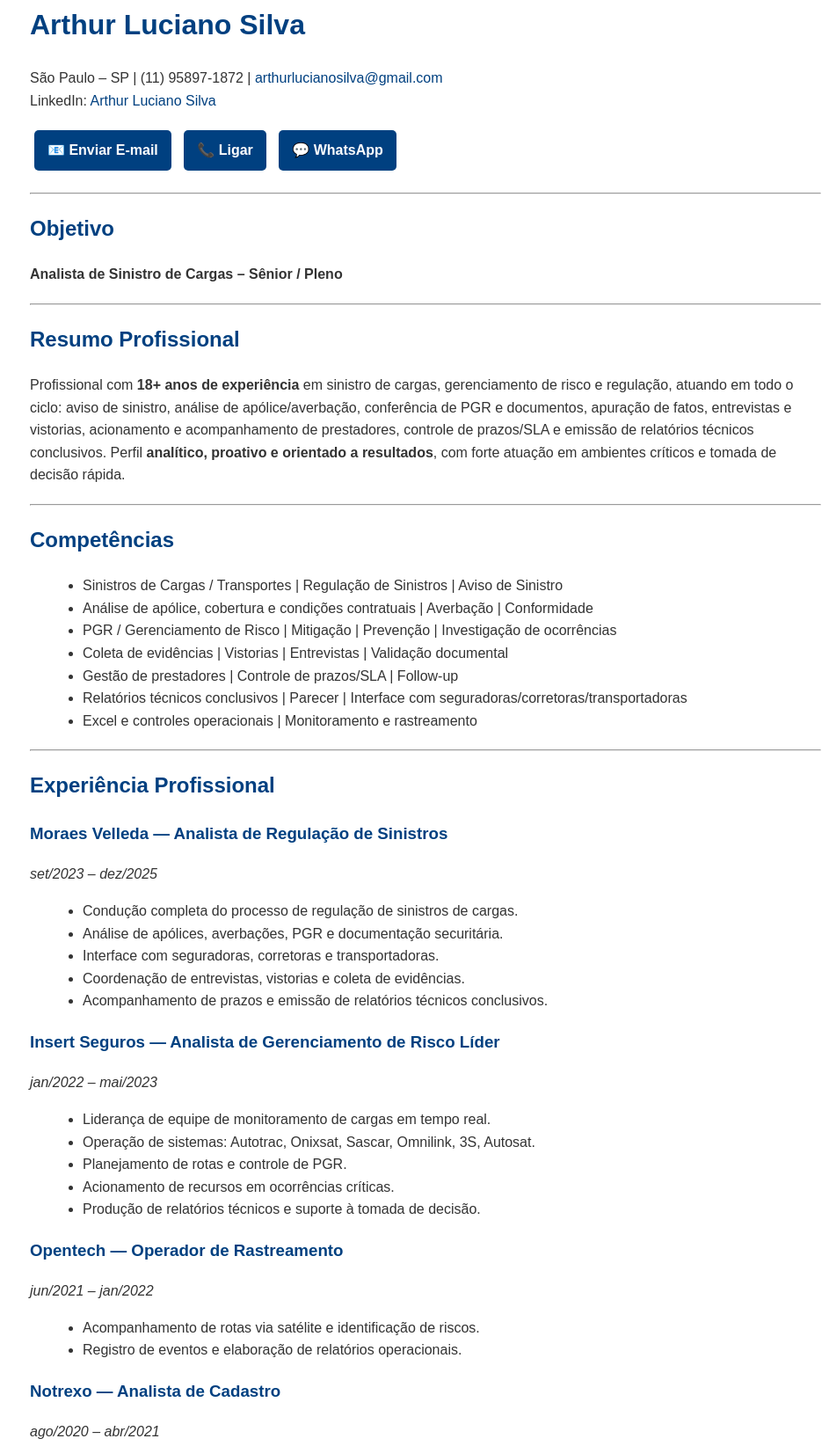
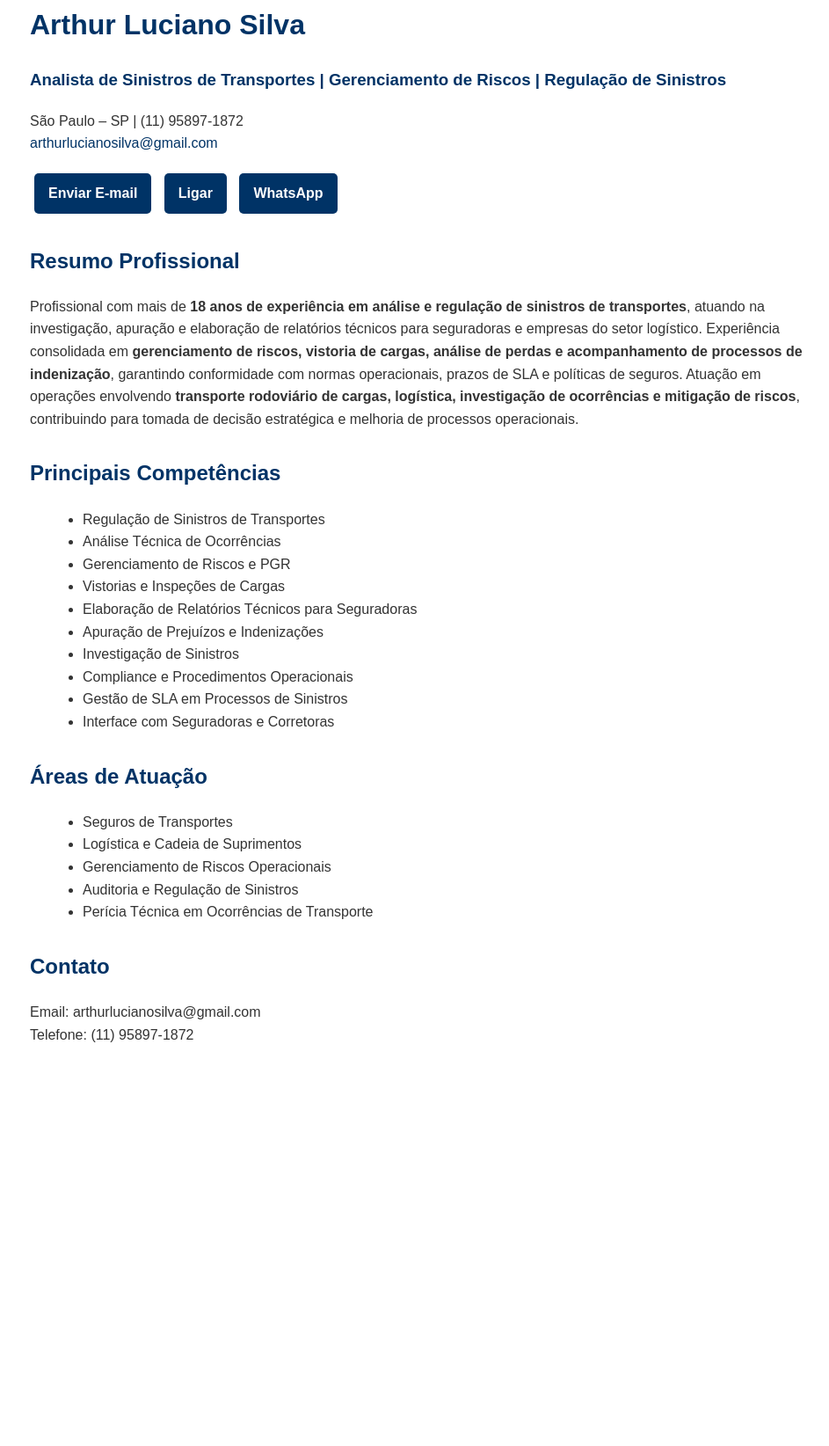
Before and after one commit to apduartte/ArthurLuciano.github.io, a plain HTML site: page index.html in a window 1280 px wide. Shown: the part 38-1682 px from the top of the page at 88% size, without its empty margins (156-1099 px from the left). After the commit the page ends 1263 px from the top, so only its background shows below. Drawn offline with Linux system fonts and the light colour scheme.

Commit message:
Revise index.html for updated profile information
Updated HTML structure and content for Arthur Luciano Silva's professional profile, enhancing meta tags, styles, and sections.

```diff
--- a/index.html
+++ b/index.html
@@ -1,142 +1,154 @@
 <!DOCTYPE html>
 <html lang="pt-BR">
 <head>
+
 <meta charset="UTF-8">
 <meta name="viewport" content="width=device-width, initial-scale=1.0">
-  <title>Arthur Luciano Silva | Analista de Sinistro de Cargas</title>
-  <meta name="description" content="Currículo de Arthur Luciano Silva, Analista de Sinistro de Cargas com 18+ anos de experiência em regulação de sinistros, gerenciamento de risco e relatórios técnicos para seguradoras.">
-  <meta name="keywords" content="Analista de Sinistro, Cargas, Transportes, Regulação de Sinistros, Gerenciamento de Risco, PGR, Vistorias, Seguros, SLA, Relatórios Técnicos">
+
+<title>Arthur Luciano Silva | Analista de Sinistros de Transportes | Gerenciamento de Riscos</title>
+
+<meta name="description" content="Currículo profissional de Arthur Luciano Silva, Analista de Sinistros de Transportes com mais de 18 anos de experiência em regulação de sinistros, gerenciamento de riscos, vistorias de cargas e elaboração de relatórios técnicos para seguradoras.">
+
+<meta name="keywords" content="Analista de Sinistros, Sinistros de Transportes, Regulação de Sinistros, Gerenciamento de Riscos, PGR, Seguros de Transportes, Vistorias de Cargas, Análise Técnica de Sinistros, Indenização, Logística e Seguros">
+
 <style>
-    body {font-family: Arial, sans-serif; max-width: 900px; margin: auto; line-height: 1.6; color: #333; padding: 20px;}
-    h1, h2, h3 {color: #004080;}
-    ul {margin-left: 20px;}
-    hr {margin: 20px 0;}
-    a {color: #004080; text-decoration: none;}
-    .contact-buttons {margin-top: 15px;}
-    .btn {
-      display: inline-block;
-      padding: 10px 15px;
-      margin: 5px;
-      background-color: #004080;
-      color: #fff;
-      text-decoration: none;
-      border-radius: 5px;
-      font-weight: bold;
+
+body{
+font-family: Arial, Helvetica, sans-serif;
+max-width: 900px;
+margin:auto;
+line-height:1.6;
+color:#333;
+padding:20px;
 }
-    .btn:hover {background-color: #0066cc;}
+
+h1,h2,h3{
+color:#003366;
+}
+
+a{
+color:#003366;
+text-decoration:none;
+}
+
+.btn{
+display:inline-block;
+padding:10px 16px;
+background:#003366;
+color:#fff;
+border-radius:5px;
+margin:5px;
+font-weight:bold;
+}
+
+.btn:hover{
+background:#0052a3;
+}
+
+.section{
+margin-top:30px;
+}
+
+ul{
+margin-left:20px;
+}
+
 </style>
+
 </head>
+
 <body>
 
 <header>
+
 <h1>Arthur Luciano Silva</h1>
+
+<h3>Analista de Sinistros de Transportes | Gerenciamento de Riscos | Regulação de Sinistros</h3>
+
 <p>
-      São Paulo – SP | (11) 95897-1872 |
-      <a href="mailto:arthurlucianosilva@gmail.com">arthurlucianosilva@gmail.com</a><br>
-      LinkedIn: <a href="#">Arthur Luciano Silva</a>
+São Paulo – SP | (11) 95897-1872
+<br>
+<a href="mailto:arthurlucianosilva@gmail.com">arthurlucianosilva@gmail.com</a>
 </p>
-    <div class="contact-buttons">
-      <a class="btn" href="mailto:arthurlucianosilva@gmail.com">📧 Enviar E-mail</a>
-      <a class="btn" href="tel:+5511958971872">📞 Ligar</a>
-      <a class="btn" href="https://wa.me/5511958971872?text=Olá%20Arthur,%20gostaria%20de%20conversar%20sobre%20uma%20oportunidade." target="_blank">💬 WhatsApp</a>
+
+<div>
+
+<a class="btn" href="mailto:arthurlucianosilva@gmail.com">Enviar E-mail</a>
+<a class="btn" href="tel:+5511958971872">Ligar</a>
+<a class="btn" href="https://wa.me/5511958971872">WhatsApp</a>
+
 </div>
+
 </header>
 
-  <hr>
+<section class="section">
 
-  <section>
-    <h2>Objetivo</h2>
-    <p><strong>Analista de Sinistro de Cargas – Sênior / Pleno</strong></p>
+<h2>Resumo Profissional</h2>
+
+<p>
+
+Profissional com mais de <strong>18 anos de experiência em análise e regulação de sinistros de transportes</strong>, atuando na investigação, apuração e elaboração de relatórios técnicos para seguradoras e empresas do setor logístico.
+
+Experiência consolidada em <strong>gerenciamento de riscos, vistoria de cargas, análise de perdas e acompanhamento de processos de indenização</strong>, garantindo conformidade com normas operacionais, prazos de SLA e políticas de seguros.
+
+Atuação em operações envolvendo <strong>transporte rodoviário de cargas, logística, investigação de ocorrências e mitigação de riscos</strong>, contribuindo para tomada de decisão estratégica e melhoria de processos operacionais.
+
+</p>
+
 </section>
 
-  <hr>
 
-  <section>
-    <h2>Resumo Profissional</h2>
-    <p>
-      Profissional com <strong>18+ anos de experiência</strong> em sinistro de cargas, gerenciamento de risco e regulação, atuando em todo o ciclo: aviso de sinistro, análise de apólice/averbação, conferência de PGR e documentos, apuração de fatos, entrevistas e vistorias, acionamento e acompanhamento de prestadores, controle de prazos/SLA e emissão de relatórios técnicos conclusivos. Perfil <strong>analítico, proativo e orientado a resultados</strong>, com forte atuação em ambientes críticos e tomada de decisão rápida.
-    </p>
+<section class="section">
+
+<h2>Principais Competências</h2>
+
+<ul>
+
+<li>Regulação de Sinistros de Transportes</li>
+<li>Análise Técnica de Ocorrências</li>
+<li>Gerenciamento de Riscos e PGR</li>
+<li>Vistorias e Inspeções de Cargas</li>
+<li>Elaboração de Relatórios Técnicos para Seguradoras</li>
+<li>Apuração de Prejuízos e Indenizações</li>
+<li>Investigação de Sinistros</li>
+<li>Compliance e Procedimentos Operacionais</li>
+<li>Gestão de SLA em Processos de Sinistros</li>
+<li>Interface com Seguradoras e Corretoras</li>
+
+</ul>
+
 </section>
 
-  <hr>
 
-  <section>
-    <h2>Competências</h2>
+<section class="section">
+
+<h2>Áreas de Atuação</h2>
+
 <ul>
-      <li>Sinistros de Cargas / Transportes | Regulação de Sinistros | Aviso de Sinistro</li>
-      <li>Análise de apólice, cobertura e condições contratuais | Averbação | Conformidade</li>
-      <li>PGR / Gerenciamento de Risco | Mitigação | Prevenção | Investigação de ocorrências</li>
-      <li>Coleta de evidências | Vistorias | Entrevistas | Validação documental</li>
-      <li>Gestão de prestadores | Controle de prazos/SLA | Follow-up</li>
-      <li>Relatórios técnicos conclusivos | Parecer | Interface com seguradoras/corretoras/transportadoras</li>
-      <li>Excel e controles operacionais | Monitoramento e rastreamento</li>
+
+<li>Seguros de Transportes</li>
+<li>Logística e Cadeia de Suprimentos</li>
+<li>Gerenciamento de Riscos Operacionais</li>
+<li>Auditoria e Regulação de Sinistros</li>
+<li>Perícia Técnica em Ocorrências de Transporte</li>
+
 </ul>
+
 </section>
 
-  <hr>
 
-  <section>
-    <h2>Experiência Profissional</h2>
-    <h3>Moraes Velleda — Analista de Regulação de Sinistros</h3>
-    <p><em>set/2023 – dez/2025</em></p>
-    <ul>
-      <li>Condução completa do processo de regulação de sinistros de cargas.</li>
-      <li>Análise de apólices, averbações, PGR e documentação securitária.</li>
-      <li>Interface com seguradoras, corretoras e transportadoras.</li>
-      <li>Coordenação de entrevistas, vistorias e coleta de evidências.</li>
-      <li>Acompanhamento de prazos e emissão de relatórios técnicos conclusivos.</li>
-    </ul>
+<section class="section">
 
-    <h3>Insert Seguros — Analista de Gerenciamento de Risco Líder</h3>
-    <p><em>jan/2022 – mai/2023</em></p>
-    <ul>
-      <li>Liderança de equipe de monitoramento de cargas em tempo real.</li>
-      <li>Operação de sistemas: Autotrac, Onixsat, Sascar, Omnilink, 3S, Autosat.</li>
-      <li>Planejamento de rotas e controle de PGR.</li>
-      <li>Acionamento de recursos em ocorrências críticas.</li>
-      <li>Produção de relatórios técnicos e suporte à tomada de decisão.</li>
-    </ul>
+<h2>Contato</h2>
 
-    <h3>Opentech — Operador de Rastreamento</h3>
-    <p><em>jun/2021 – jan/2022</em></p>
-    <ul>
-      <li>Acompanhamento de rotas via satélite e identificação de riscos.</li>
-      <li>Registro de eventos e elaboração de relatórios operacionais.</li>
-    </ul>
+<p>
 
-    <h3>Notrexo — Analista de Cadastro</h3>
-    <p><em>ago/2020 – abr/2021</em></p>
-    <ul>
-      <li>Análise cadastral de motoristas e consultas criminais/civis.</li>
-      <li>Elaboração de contratos e relatórios mensais de faturamento.</li>
-    </ul>
+Email: arthurlucianosilva@gmail.com
+<br>
+Telefone: (11) 95897-1872
 
-    <h3>Mundial Risk — Auditor Interno</h3>
-    <p><em>abr/2017 – mai/2019</em></p>
-    <ul>
-      <li>Auditoria de rotinas de monitoramento e controles internos.</li>
-      <li>Emissão de relatórios de confiabilidade e recomendações.</li>
-    </ul>
-  </section>
+</p>
 
-  <hr>
-
-  <section>
-    <h2>Formação</h2>
-    <ul>
-      <li>Técnico em Enfermagem — SENAC - São Paulo (2009–2011)</li>
-      <li>Técnico em Hardware — SENAC - São Paulo (2008–2010)</li>
-      <li>Atendimento ao Cliente / Call Center — SENAC - São Paulo (2010–2011)</li>
-      <li>Gestão de Pessoas (Liderança) — SENAC - São Paulo (2011–2012)</li>
-      <li>Ensino Médio — E.E.P.S. Joaquim Silvério Gomes dos Reis (2001–2003)</li>
-    </ul>
-  </section>
-
-  <hr>
-
-  <section>
-    <h2>Sistemas / Ferramentas</h2>
-    <p>Autotrac | Onixsat | Sascar | Omnilink | 3S | Autosat | Excel | Word</p>
 </section>
 
 </body>
```
Lines whose indentation alone changed are shown as unchanged.
